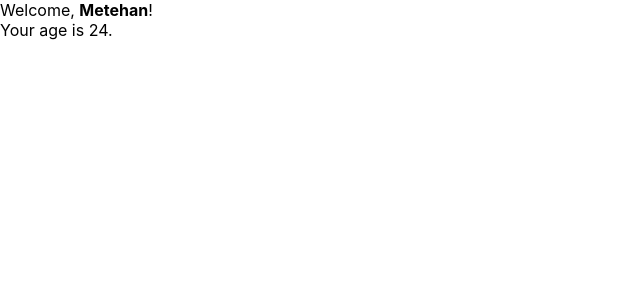
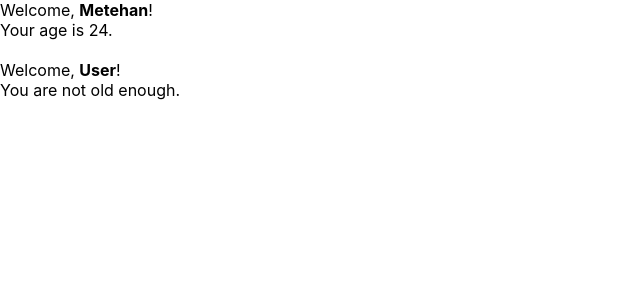
Before and after one commit to metehandoenmez/react-exercises, a React (Create React App) app: page / in a window 1280 px wide. Shown: the top 300 px of the page, without its empty margins (0-640 px from the left). Built offline with nearby package versions, Linux system fonts and the light colour scheme.

Commit message:
completed exercise 7

```diff
--- a/src/App.jsx
+++ b/src/App.jsx
@@ -9,6 +9,11 @@ function App() {
       name="Metehan"
       age="24"
       ></Welcome>
+      <br />
+      <Welcome
+      name=""
+      age="17"
+      ></Welcome>
     </div>
   );
 }
--- a/src/welcome.jsx
+++ b/src/welcome.jsx
@@ -1,7 +1,10 @@
 function Age(props) {
-    return (
-        <span>Your age is {props.age || "unknown"}. </span>
-    );
+    if (props.age > 18) {return (
+        <span>Your age is {props.age}. </span>
+    )}
+    else if (props.age < 18 ) {return (
+        <span>You are not old enough. </span>
+    )}
 }
 
 
@@ -14,3 +17,14 @@ export default function Welcome(props) {
         </p>
     );
 }
+
+/*or
+ export default function Welcome(props) {
+    return (
+        <p>Welcome, <strong>{props.name || "User"}</strong>!
+        <br />
+        {props.age > 18 && <Age age={props.age} />}
+        </p>
+    );
+}
+*/
```
Also changed, not shown: 1 other file (tests, documents, lock files or other folders).
